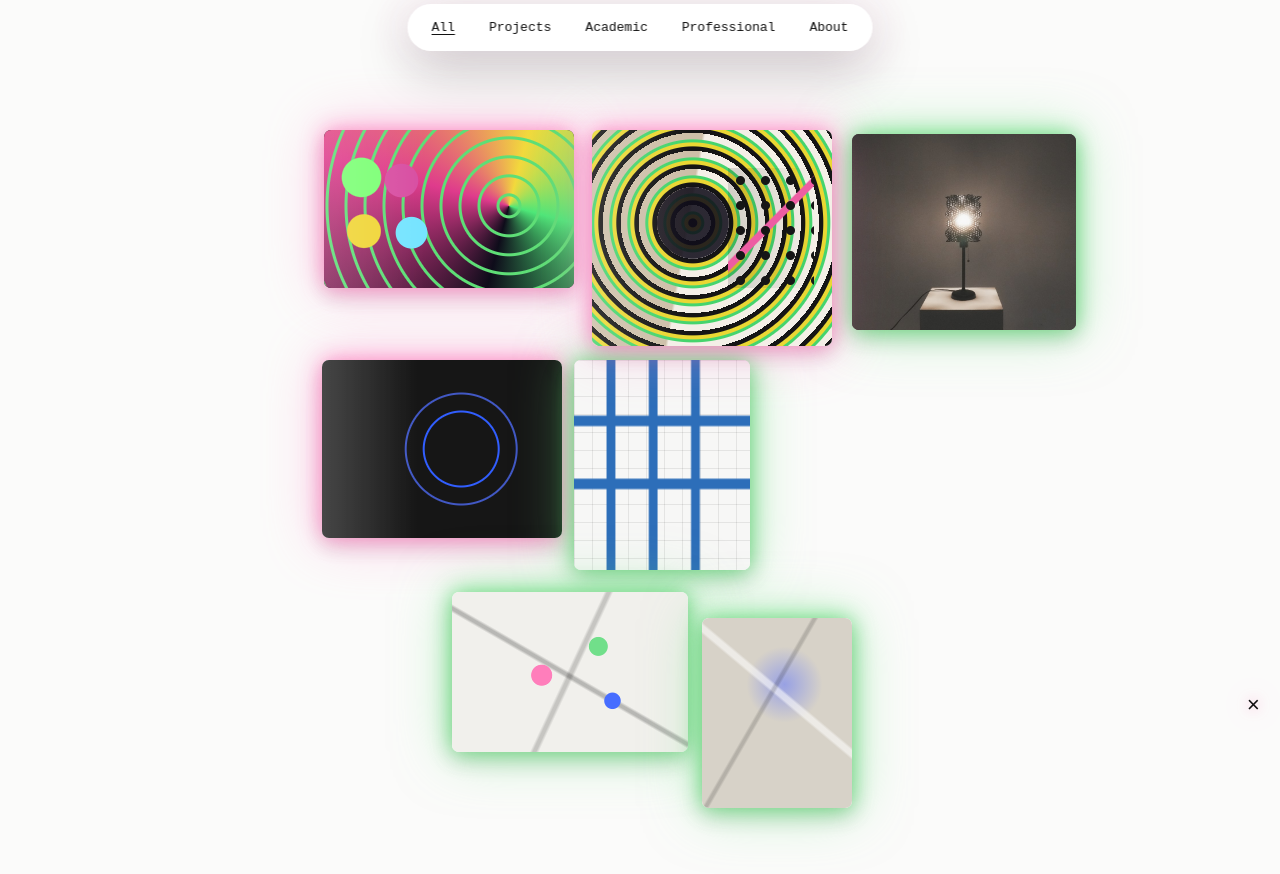
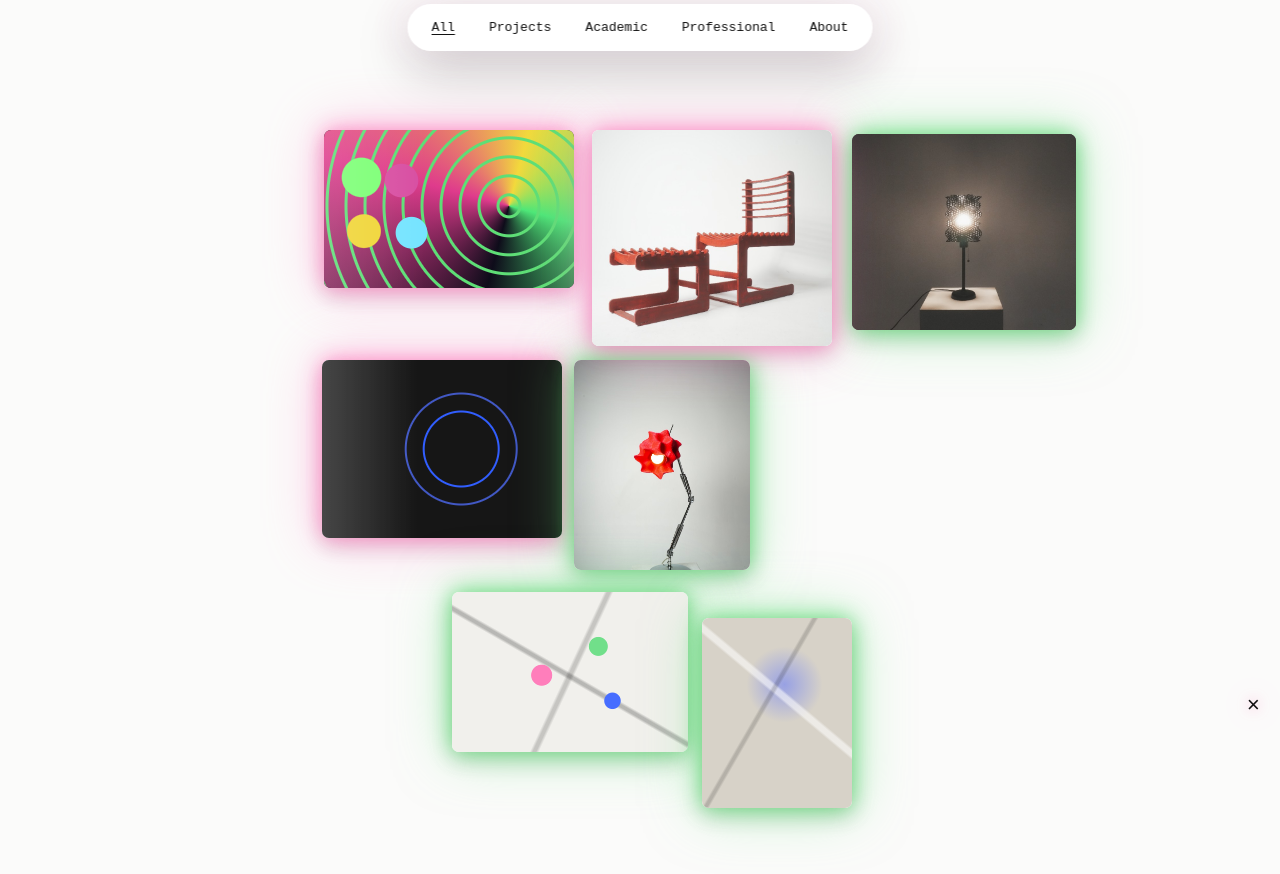
Before and after one commit to naikynook/my-first-repo, a plain HTML site: page index.html in a window 1280 px wide. Shown: the part 66-940 px from the top of the page. Drawn offline with Linux system fonts and the light colour scheme.

Commit message:
image changes

```diff
--- a/index.html
+++ b/index.html
@@ -4,7 +4,7 @@
   <meta charset="UTF-8">
   <meta name="viewport" content="width=device-width, initial-scale=1.0">
   <title>Kody Naiker</title>
-  <link rel="stylesheet" href="style.css?v=20260703-2111">
+  <link rel="stylesheet" href="style.css?v=20260703-2123">
 </head>
 <body>
   <header class="top-interface">
@@ -36,7 +36,7 @@
 
       <article class="project-card card-b" data-category="projects academic">
         <a href="#">
-          <span class="project-image image-installation"></span>
+          <span class="project-image image-chair"></span>
           <span class="project-label">spatial-index</span>
         </a>
       </article>
@@ -57,7 +57,7 @@
 
       <article class="project-card card-e" data-category="projects professional">
         <a href="#">
-          <span class="project-image image-grid"></span>
+          <span class="project-image image-lamp-two"></span>
           <span class="project-label">interface-study</span>
         </a>
       </article>
@@ -90,6 +90,6 @@
 
   <button class="reset-mark" type="button" aria-label="Reset view">×</button>
 
-  <script src="script.js?v=20260703-2111"></script>
+  <script src="script.js?v=20260703-2123"></script>
 </body>
 </html>
--- a/style.css
+++ b/style.css
@@ -315,6 +315,10 @@ main {
     linear-gradient(100deg, #cdbfa8 0 40%, #f4efe7 41% 100%);
 }
 
+.image-chair {
+  background: #f4f4f1 url("assets/chair-1.png") center / cover no-repeat;
+}
+
 .image-installation::before {
   content: "";
   position: absolute;
@@ -357,6 +361,10 @@ main {
     linear-gradient(90deg, rgba(0, 0, 0, 0.08) 1px, transparent 1px),
     #f7f7f6;
   background-size: auto, auto, 18px 18px, 18px 18px, auto;
+}
+
+.image-lamp-two {
+  background: #f1f1ec url("assets/lamp-2.png") center / cover no-repeat;
 }
 
 .image-map {
```
Also changed, not shown: assets/chair-1.png (added), assets/lamp-2.png (added).
